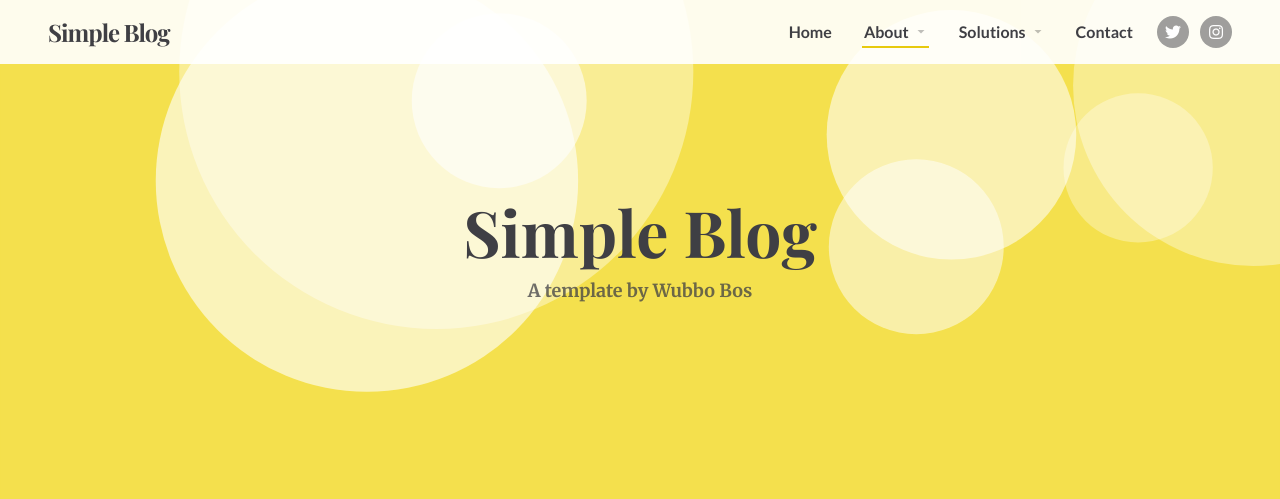
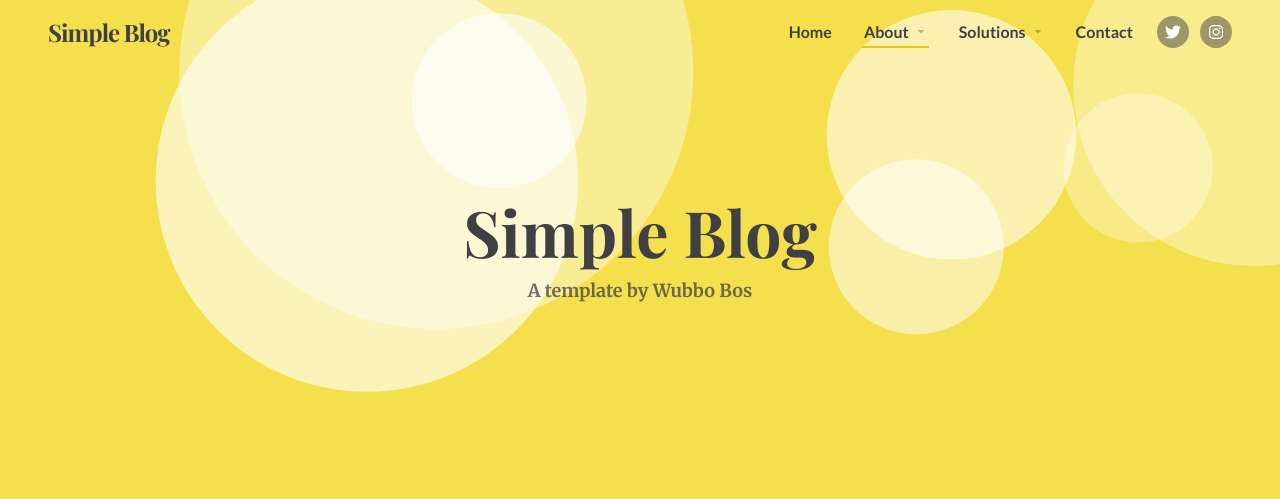
Before and after one commit to wubmeister/simpleblog, a PHP site: page / in a window 1280 px wide. Shown: the top 499 px of the page. Run offline with PHP 8.4, Linux system fonts and the light colour scheme; some libraries are stand-ins or nearby versions.

Commit message:
Make nav look nicer

```diff
--- a/css/article.css
+++ b/css/article.css
@@ -15,6 +15,10 @@
     font-size: 1.5rem;
 }
 
+.article > .container > .body :first-child {
+    margin-top: 0;
+}
+
 @media screen and (min-width: 576px) {
     .article > .container {
         padding: 2rem;
@@ -27,5 +31,6 @@
     }
     .article > .container > .body {
         font-size: 1.125rem;
+        line-height: 1.75;
     }
 }
--- a/css/cover.css
+++ b/css/cover.css
@@ -51,6 +51,10 @@
     margin-top: 0;
     margin-bottom: 0;
 }
+.cover .meta {
+    font-family: var(--text-font, sans-serif);
+    margin-top: 1rem;
+}
 
 @media screen and (min-width: 768px) {
     .cover {
--- a/css/nav.css
+++ b/css/nav.css
@@ -93,7 +93,8 @@
 /* DRILLDOWN */
 
 .nav-drilldown .nav-nav {
-    height: 3rem;
+    height: 4rem;
+    padding: .4375rem 0;
     border-bottom: 1px solid var(--nav-line-color, rgba(0, 0, 0, 0.05));
     display: flex;
 }
@@ -252,7 +253,18 @@
     top: -.25rem;
     left: 100%;
 }
-.nav-dropdown > ul > li > a:before {
+.nav-dropdown a:before {
+    display: none;
+}
+.nav-dropdown li:before {
+    content: "";
+    display: block;
+    position: absolute;
+    bottom: 0; right: 1rem; left: 1rem;
+    height: 1px;
+    background-color: var(--nav-line-color, rgba(0, 0, 0, 0.05));
+}
+.nav-dropdown > ul > li:before {
     height: 2px;
     background-color: var(--nav-underline-color, currentColor);
     left: .875rem;
@@ -263,18 +275,18 @@
     opacity: 0;
     transition: transform .2s, opacity .2s;
 }
-.nav-dropdown > ul > li.item > a:before {
+.nav-dropdown > ul > li.item:before {
     display: none;
 }
-.nav-dropdown > ul > li:hover > a:before,
-.nav-dropdown > ul > li.active > a:before {
+.nav-dropdown > ul > li:hover:before,
+.nav-dropdown > ul > li.active:before {
     transform: none;
     opacity: 1;
 }
-.nav-dropdown > ul > li.active > a:before {
+.nav-dropdown > ul > li.active:before {
     background-color: var(--nav-active-color, #09F);
 }
-.nav-dropdown li li:last-child a:before {
+.nav-dropdown li li:last-child:before {
     display: none;
 }
 .nav-dropdown li.subheader {
--- a/css/offcanvas.css
+++ b/css/offcanvas.css
@@ -1,7 +1,8 @@
 .offcanvas {
     position: fixed;
     top: 0; right: 0; bottom: 0;
-    width: 340px;
+    width: 90%;
+    max-width: 340px;
     overflow-x: hidden;
     overflow-y: auto;
     z-index: 2000;
--- a/css/theme.css
+++ b/css/theme.css
@@ -20,17 +20,21 @@ html {
     --theme-secondary-color: #F55C42;
     --theme-secondary-color-hover: #DB533B;
     --theme-secondary-counter-color: white;
+    --theme-dark-gray-color: rgb(159, 159, 162);
+    --theme-dark-gray-color-hover: rgb(128, 128, 131);
+    --theme-dark-gray-counter-color: white;
 }
 
 
 html {
     /*--nav-background: #f4e04d;*/
-    --nav-text-color: rgba(63, 63, 68, 1);
+    --nav-text-color: rgba(63, 63, 68, .75);
     /*--nav-subheader-background
     --nav-subnav-background*/
     --nav-line-color: rgba(63, 63, 68, 0.1);
     --nav-active-color: #E7CA0E;
-    --nav-hover-background: rgba(63, 63, 68, 0.05);
+    --nav-hover-background: transparent;
+    --nav-hover-color: rgba(63, 63, 68, 1);
     /*--nav-underline-color*/
     /*--nav-dropdown-background: rgb(63, 63, 68);
     --nav-dropdown-text-color: white;*/
@@ -45,6 +49,9 @@ html {
 .nav-dropdown li a {
     font-weight: 700;
 }
+.nav-dropdown > ul > li > a {
+    color: var(--text-color);
+}
 
 .nav-drilldown {
     --nav-background: #f4e04d;
@@ -54,6 +61,7 @@ html {
     --nav-line-color: rgba(63, 63, 68, 0.1);
     --nav-active-color: rgba(63, 63, 68, 1);
     --nav-hover-background: rgba(255, 255, 255, 0.05);
+    --nav-hover-color: rgba(63, 63, 68, .7);
     /*--nav-underline-color*/
     --nav-dropdown-background: rgb(63, 63, 68);
     --nav-dropdown-text-color: white;
--- a/css/topbar.css
+++ b/css/topbar.css
@@ -4,7 +4,6 @@
     z-index: 1000;
     transition: background-color .2s;
     color: var(--counter-color, var(--text-color));
-    background-color: rgba(var(--page-background-rgb), 0.9);
 }
 .topbar.scrolled {
     background-color: rgba(var(--page-background-rgb), 0.9);
@@ -46,49 +45,6 @@
         display: none;
     }
 }
-@media screen and (min-width: 768px) {
-    .topbar .hamburger {
-        display: none;
-    }
-}
-
-
-/*.topbar .hamburger {
-    position: absolute;
-    top: 1.5rem;
-    width: 1.25rem;
-    height: 1rem;
-    right: 1.5rem;
-}
-.topbar .hamburger span {
-    position: absolute;
-    left: 0; right: 0;
-    height: 2px;
-    background-color: var(--text-color);
-    top: calc(50% - 1px);
-    transition: opacity .5s, transform .5s;
-}
-.topbar .hamburger span:first-child {
-    top: 0;
-}
-.topbar .hamburger span:last-child {
-    top: auto;
-    bottom: 0;
-}
-
-.topbar .hamburger.open span {
-    opacity: 0;
-    transform: rotate(360deg);
-    transition: opacity .5s, transform .5s cubic-bezier(0.250, 0.250, 0.515, 1.315);
-}
-.topbar .hamburger.open span:first-child {
-    transform: translateY(.4375rem) rotate(315deg);
-    opacity: 1;
-}
-.topbar .hamburger.open span:last-child {
-    transform: translateY(-.4375rem) rotate(405deg);
-    opacity: 1;
-}*/
 
 .dimmer {
     position: fixed;
--- a/index.html
+++ b/index.html
@@ -14,6 +14,7 @@
     <link rel="stylesheet" href="css/calendar.css" />
     <link rel="stylesheet" href="css/cover.css" />
     <link rel="stylesheet" href="css/footer.css" />
+    <link rel="stylesheet" href="css/hamburger.css" />
     <link rel="stylesheet" href="css/list.css" />
     <link rel="stylesheet" href="css/mainpost.css" />
     <link rel="stylesheet" href="css/nav.css" />
@@ -65,6 +66,8 @@
         </nav>
     </div>
 
+    <a class="hamburger" data-offcanvas-trigger><span></span><span></span><span></span></a>
+
     <div class="primary topbar">
         <div class="large container">
             <div class="brandbox"></div>
@@ -106,10 +109,9 @@
                         <a class="white social-link" href="#"><i class="fab fa-twitter"></i></a>
                         <a class="white social-link" href="#"><i class="fab fa-instagram"></i></a>
                     </li>
+                    <!-- <li class="leaf"><a href="#"><i class="far fa-search"></i></a></li> -->
                 </ul>
             </nav>
-
-            <button class="hamburger" data-offcanvas-trigger>Menu</button>
         </div>
     </div>
 
```
Also changed, not shown: article.html (+12 -6 lines), css/hamburger.css (added, +45 -0 lines), css/wp-blocks.css (+7 -4 lines).
